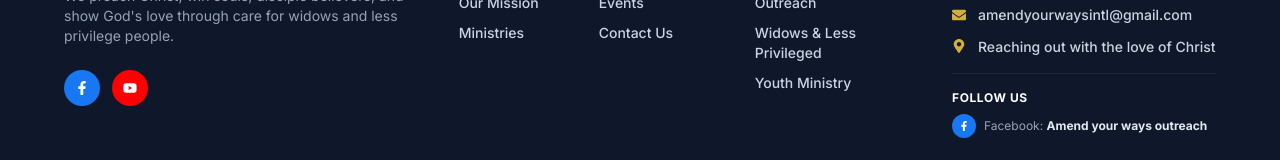
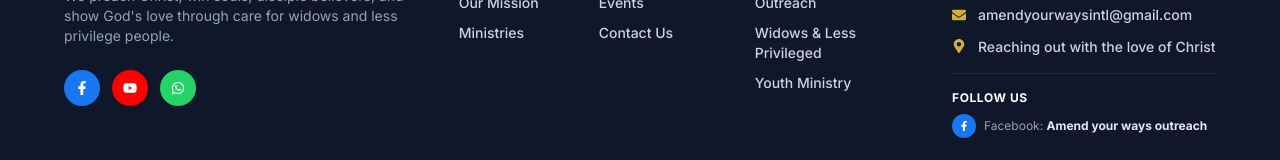
Before and after one commit to olusayoobabiyi-lab/ayiom-frontend, a React (Vite) app: page / in a window 1280 px wide. Shown: the part 2958-3118 px from the top of the page. Built offline with nearby package versions, Linux system fonts and the light colour scheme; no server answers; a web font is replaced by a local one.

Commit message:
added whatsapp link

```diff
--- a/src/components/Footer/Footer.jsx
+++ b/src/components/Footer/Footer.jsx
@@ -6,6 +6,7 @@ import {
   FaPhone,
   FaEnvelope,
   FaMapMarkerAlt,
+  FaWhatsapp,
   // FaHeart,
 } from "react-icons/fa";
 import { ROUTES } from "@/constants/routes";
@@ -67,6 +68,14 @@ const Footer = () => {
               >
                 <FaInstagram className="text-sm" />
               </a> */}
+              <a
+                href="https://wa.me/2348168804973"
+                target="_blank"
+                rel="noopener noreferrer"
+                className="w-9 h-9 rounded-full bg-[#25D366] text-white flex items-center justify-center hover:opacity-90 transition shadow-sm"
+              >
+                <FaWhatsapp className="text-sm" />
+              </a>
             </div>
           </div>
 
```
